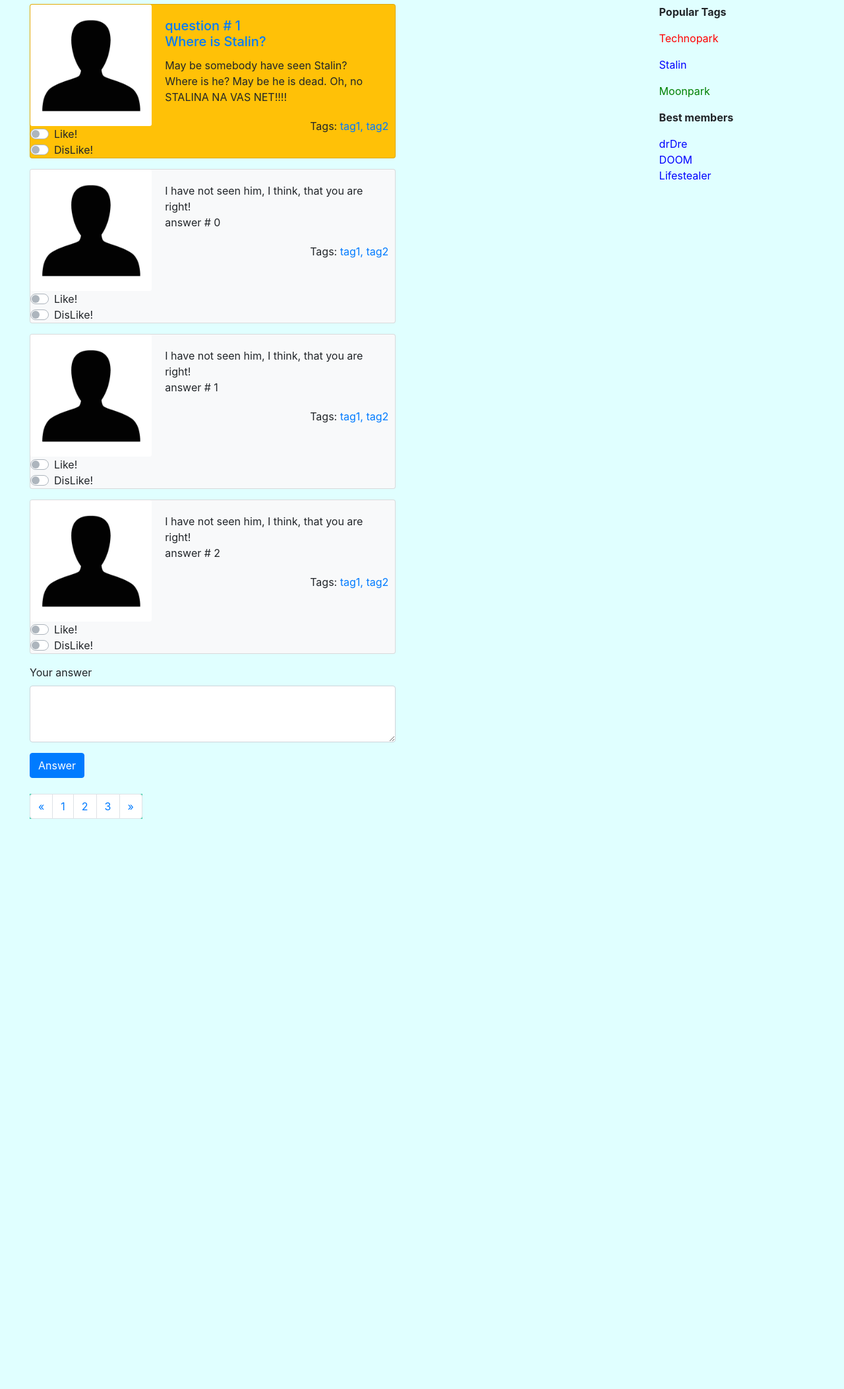
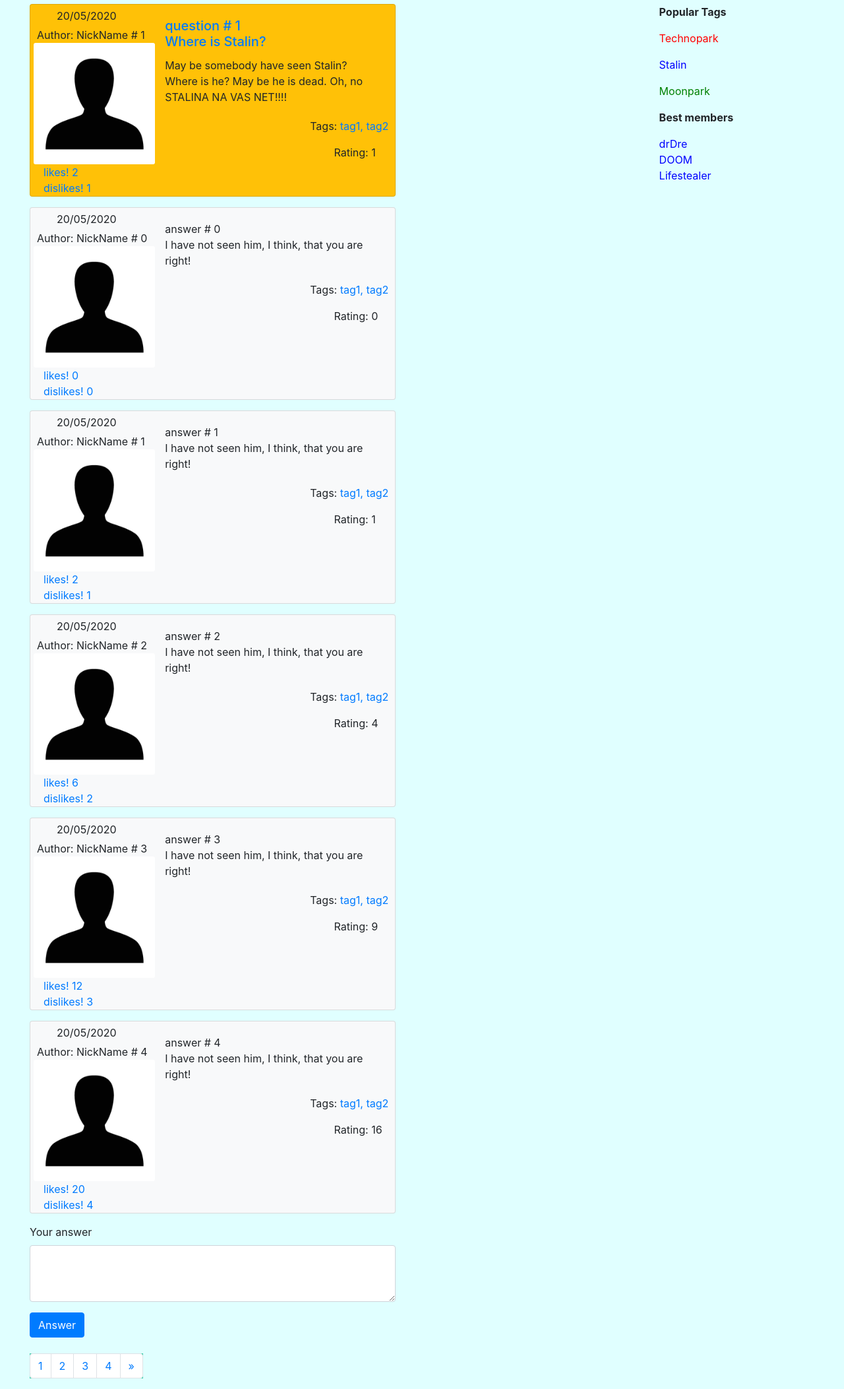
Before and after one commit to Amaterasy17/web_homeworks, a Django app: page /question/1/ in a window 1280 px wide. Shown: the part 144-2249 px from the top of the page at 66% size. Before the commit the page ends 1385 px from the top, so only its background shows below. Run offline with Django 3.2, Linux system fonts and the light colour scheme; some libraries are stand-ins or nearby versions.

Commit message:
Add pagination

```diff
--- a/app/views.py
+++ b/app/views.py
@@ -1,28 +1,33 @@
 from django.shortcuts import render
 from django.http import HttpResponse, HttpRequest
+from django.core.paginator import Paginator, EmptyPage, PageNotAnInteger
 
 questions = [
-    {'id': i, 'title': f'question # {i}'}
-    for i in range(5)
+    {'id': i, 'title': f'question # {i}', 'Author': f'NickName # {i}', 'Likes': i + i * i, 'DisLikes': i, 'rating': i * i}
+    for i in range(50)
 ]
 
 answers = [
-    {'id': i, 'title': f'answer # {i}'}
-    for i in range(3)
+    {'id': i, 'title': f'answer # {i}','Author': f'NickName # {i}', 'Likes': i + i * i, 'DisLikes': i, 'rating': i * i}
+    for i in range(20)
 ]
 
 quest = {
-    i: {'id': i, 'title': f'question # {i}'}
-    for i in range(5)
+    i: {'id': i, 'title': f'question # {i}', 'Author': f'NickName # {i}','Likes': i + i * i, 'DisLikes': i, 'rating': i * i}
+    for i in range(50)
 }
 
 
 
 def index(request):
-    return render(request,'index.html',{
-        'questions': questions,
+        question = pagination(questions, request)
+        return render(request,'index.html',{
+        'questions': question,
+        'nick': question,
         'title': 'New questions',
-    })
+        })
+
+
 
 def login(request):
     return render(request,'login.html',{
@@ -32,9 +37,12 @@ def login(request):
 
 def question(request, gid):
     question = quest.get(gid)
+    answer = pagination(answers,request)
     return render(request,'one_question.html',{
+        'questions': answer,
         'question': question,
-        'answers': answers,
+        'nick': question,
+        'answers': answer,
         'title': f'Question # {gid}',
     })
 
@@ -50,7 +58,20 @@ def ask(request):
     })
 
 
-def settings(request):
+def settings(request, gid):
     return render(request,'settings.html',{
     'title': 'Settings',
     })
+
+
+def pagination(object_list, request, count_pages = 5):
+    page = request.GET.get('page')
+    all_pages = Paginator(object_list, count_pages)
+
+    try:
+        content = all_pages.page(page)
+    except PageNotAnInteger:
+        content = all_pages.page(1)
+    except EmptyPage:
+        content = pages.page(all_pages.num_pages)
+    return content
--- a/static/css/Styles.css
+++ b/static/css/Styles.css
@@ -136,3 +136,36 @@ h1
 {
     margin-left: 15rem;
 }
+.date
+{
+    margin-top: 5px;
+    margin-left: 40px;
+    margin-bottom: 5px;
+}
+.nick
+{
+    margin-left: 10px;
+}
+.like
+{
+    text-align: right;
+    margin-left: 20px;
+    margin-top: 10px;
+    margin-bottom: 5px;
+}
+.dislike
+{
+    margin-left: 20px;
+    margin-top: 10px;
+    margin-bottom: 5px;
+}
+.rating
+{
+    margin-left: 75%;
+    margin-top: 5px;
+    margin-bottom: 5px;
+}
+.cardImg
+{
+    margin-left: 5px;
+}
--- a/templates/inc/answer.html
+++ b/templates/inc/answer.html
@@ -5,22 +5,19 @@
 <div class="card text-black bg-light mb-3">
   <div class="row no-gutters">
     <div class="col-md-4">
-      <img src="{% static 'img/unnamed.jpg' %}"  class="card-img" alt="avatar">
-      <div class="custom-control custom-switch">
-        <input type="checkbox" class="custom-control-input" id="customSwitch{{ answer.id }}{{ answer.id }}{{ answer.id }}">
-        <label class="custom-control-label" for="customSwitch{{ answer.id }}{{ answer.id }}{{ answer.id }}">Like!</label>
-      </div>
-      <div class="custom-control custom-switch">
-        <input type="checkbox" class="custom-control-input" id="customSwitch{{ answer.id }}{{ answer.id }}{{ answer.id }}{{ answer.id }}">
-        <label class="custom-control-label" for="customSwitch{{ answer.id }}{{ answer.id }}{{ answer.id }}{{ answer.id }}">DisLike!</label>
-      </div>
+      <div class="date">20/05/2020</div>
+      <div class="nick" >Author: {{ answer.Author }}</div>
+      <img src="{% static 'img/unnamed.jpg' %}"  class="card-img cardImg" alt="avatar">
+      <a class="like" href="#">likes!    {{ answer.Likes }} <br></a>
+      <a class="dislike" href="#">dislikes! {{ answer.DisLikes }}</a>
     </div>
     <div class="col-md-8">
       <div class="card-body">
-      <p class="card-text">I have not seen him, I think, that you are right! <br> {{ answer.title }}</p>
+      <p class="card-text">{{ answer.title }}<br>I have not seen him, I think, that you are right!  </p>
       </div>
       <p class="card_tags">Tags: <a href="...">tag1, </a>
       <a href="...">tag2</a></p>
+      <div class="rating" href="#">Rating: {{ answer.rating }}</div>
     </div>
   </div>
 </div>
--- a/templates/inc/navbar_NOT_autorised.html
+++ b/templates/inc/navbar_NOT_autorised.html
@@ -2,7 +2,7 @@
 
 
 <nav class="navbar navbar-primary bg-dark">
-  <a class="navbar-brand" href="#">
+  <a class="navbar-brand" href="{% url 'index' %}">
     <i>ASK_Shevchuk</i>
   </a>
   <form class="form-inline my-2 my-lg-0">
--- a/templates/inc/navbar_autorised.html
+++ b/templates/inc/navbar_autorised.html
@@ -2,7 +2,7 @@
 
 
 <nav class="navbar navbar-primary bg-dark">
-  <a class="navbar-brand" href="#">
+  <a class="navbar-brand" href="{% url 'index' %}">
     <i>ASK_Shevchuk</i>
   </a>
   <form class="form-inline my-2 my-lg-0">
--- a/templates/inc/paginator.html
+++ b/templates/inc/paginator.html
@@ -3,20 +3,26 @@
 
 <div class="my_container">
       <nav aria-label="Page navigation example">
+        {% if questions.has_other_pages %}
         <ul class="pagination">
+          {% if questions.has_previous %}
           <li class="page-item">
-            <a class="page-link" href="#" aria-label="Previous">
+            <a class="page-link" href="?page={{ questions.previous_page_number }}" aria-label="Previous">
               <span aria-hidden="true">&laquo;</span>
             </a>
           </li>
-          <li class="page-item"><a class="page-link" href="#">1</a></li>
-          <li class="page-item"><a class="page-link" href="#">2</a></li>
-          <li class="page-item"><a class="page-link" href="#">3</a></li>
+          {% endif %}
+          {% for i in questions.paginator.page_range %}
+          <li class="page-item"><a class="page-link" href="?page={{ i }}">{{ i }}</a></li>
+          {% endfor%}
+          {% if questions.has_next %}
           <li class="page-item">
-            <a class="page-link" href="#" aria-label="Next">
+            <a class="page-link" href="?page={{ questions.next_page_number }}" aria-label="Next">
               <span aria-hidden="true">&raquo;</span>
             </a>
           </li>
+          {% endif %}
         </ul>
+        {% endif %}
       </nav>
     </div>
--- a/templates/inc/question.html
+++ b/templates/inc/question.html
@@ -4,15 +4,11 @@
 <div class="card text-black bg-warning mb-3">
   <div class="row no-gutters">
     <div class="col-md-4">
-      <img src="{% static 'img/unnamed.jpg' %}"  class="card-img" alt="avatar">
-      <div class="custom-control custom-switch">
-        <input type="checkbox" class="custom-control-input" id="customSwitch{{ question.id }}">
-        <label class="custom-control-label" for="customSwitch{{ question.id }}">Like!</label>
-      </div>
-      <div class="custom-control custom-switch">
-        <input type="checkbox" class="custom-control-input" id="customSwitch{{ question.id }}{{ question.id }}">
-        <label class="custom-control-label" for="customSwitch{{ question.id }}{{ question.id }}">DisLike!</label>
-      </div>
+      <div class="date">20/05/2020</div>
+      <div class="nick" >Author: {{ question.Author }}</div>
+      <img src="{% static 'img/unnamed.jpg' %}"  class="card-img cardImg" alt="avatar">
+      <a class="like" href="#">likes!    {{ question.Likes }} <br></a>
+      <a class="dislike" href="#">dislikes! {{ question.DisLikes }}</a>
     </div>
     <div class="col-md-8">
       <div class="card-body">
@@ -20,7 +16,8 @@
       <p class="card-text">May be somebody have seen Stalin? Where is he? May be he is dead. Oh, no STALINA NA VAS NET!!!!</p>
       </div>
       <p class="card_tags">Tags: <a href="...">tag1, </a>
-      <a href="...">tag2</a></p>
+      <a href="...">tag2<br></a></p>
+      <div class="rating" href="#">Rating: {{ question.rating }}</div>
     </div>
   </div>
 </div>
```
